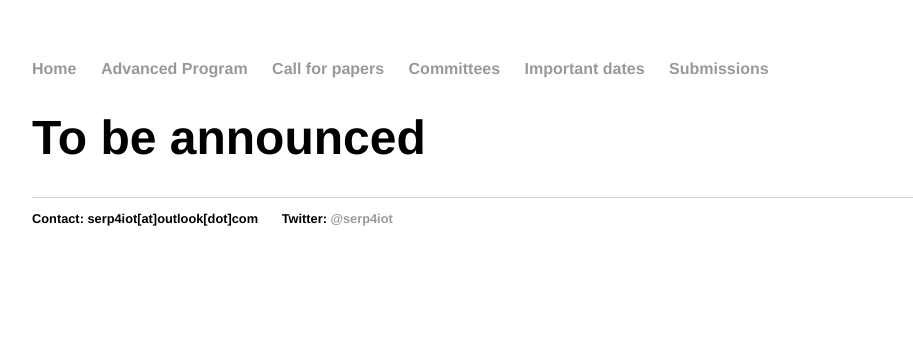
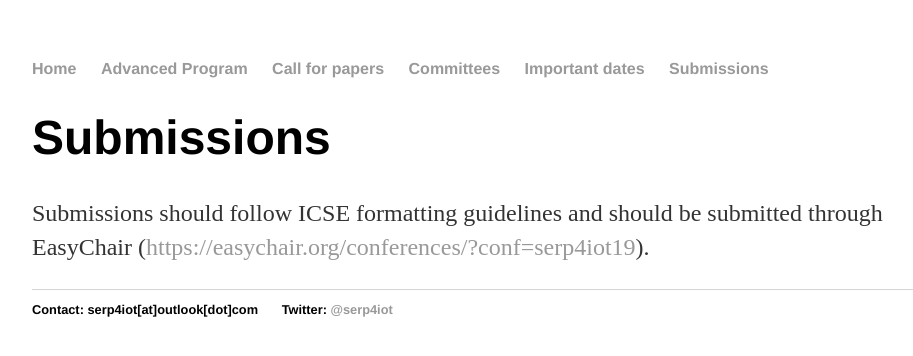
Before and after one commit to moar82/SERP4IoT, a Jekyll site: the page built from sb/index.html, in a window 1280 px wide. Shown: the top 356 px of the page, without its empty margins (160-1073 px from the left). Built offline with Jekyll 4.4.1, drawn with Linux system fonts in a browser that asks for light colours.

Commit message:
Update index.html

```diff
--- a/sb/index.html
+++ b/sb/index.html
@@ -1,6 +1,8 @@
 ---
 layout: default
-title: call for papers
+title: Submissions
 ---
 
-<h1>To be announced </h1>
+<h1>Submissions</h1>
+
+<p><span style="font-weight: 400;">Submissions should follow ICSE formatting guidelines and should be submitted through EasyChair (</span><a href="https://easychair.org/conferences/?conf=emsefiot19"><span style="font-weight: 400;">https://easychair.org/conferences/?conf=serp4iot19</span></a><span style="font-weight: 400;">). </span>
```
